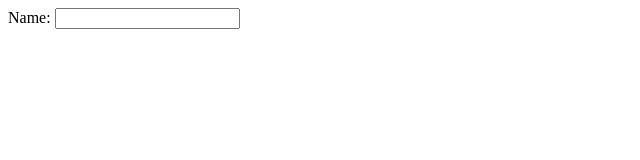
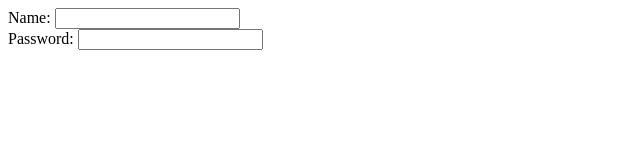
Before and after one commit to rjkyle-dev/gitONE, a plain HTML site: page index.html in a window 1280 px wide. Shown: the whole page, without its empty margins (0-640 px from the left). Drawn offline with Linux system fonts and the light colour scheme.

Commit message:
Added Password

```diff
--- a/index.html
+++ b/index.html
@@ -12,5 +12,11 @@
     </label>
       <input type="text" name="" id="name">
   </div>
+  <div>
+    <label for="password">
+      Password:
+    </label>
+      <input type="password" name="" id="password">
+  </div>
 </body>
 </html>
```
